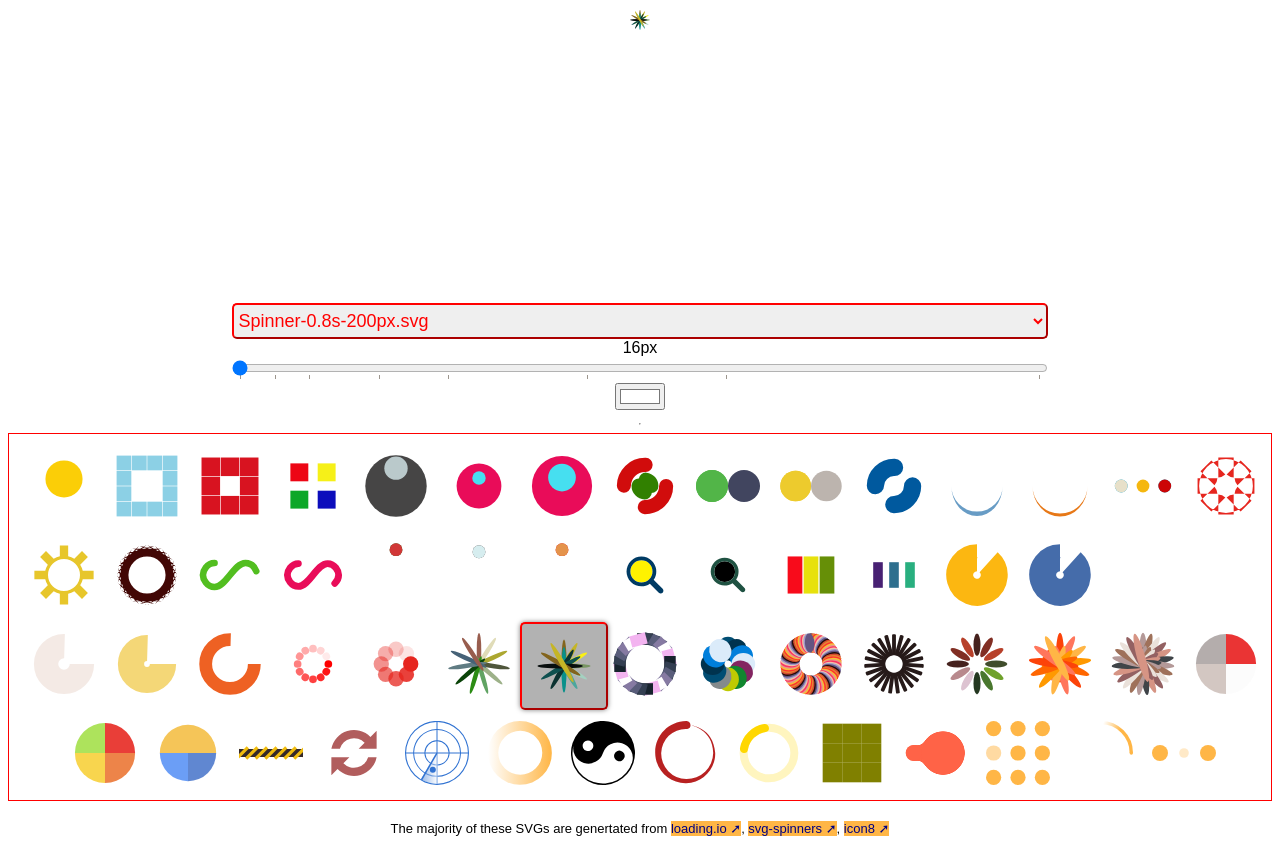
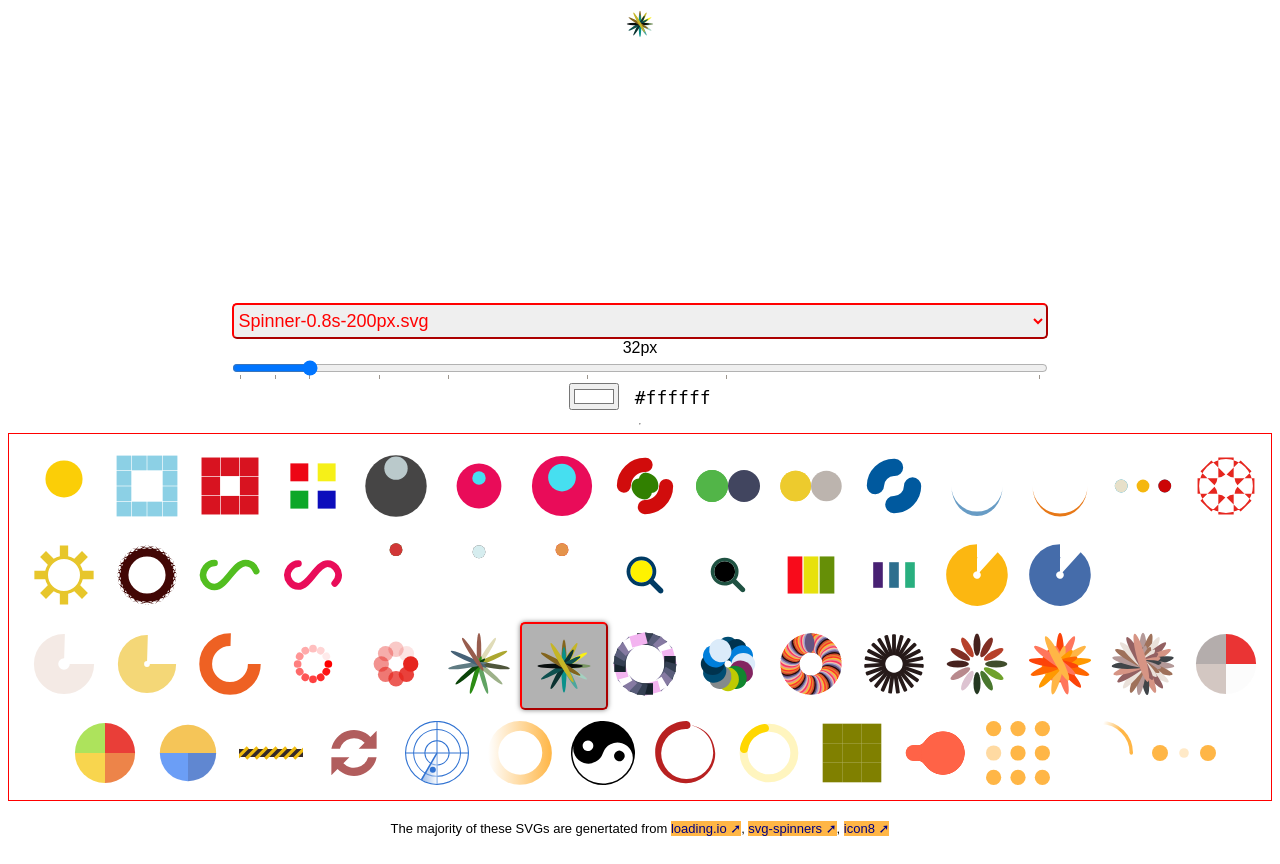
Before and after one commit to saidbakr/svgs-test, a plain HTML site: page index.html in a window 1280 px wide. Drawn offline with Linux system fonts and the light colour scheme.

Commit message:
Enlarge init. size to 32px, adding bg color code

```diff
--- a/index.html
+++ b/index.html
@@ -24,7 +24,7 @@
         background: maroon;
       }
       img.loader{
-        width: 24px;
+        width: 32px;
       }
       #controls{
         background: rgba(255,255,255,0.5);
@@ -69,6 +69,11 @@
         border: 2px outset red;
         border-radius: 5px;
       }
+      #colorHex{
+        disply: inline-block;
+        font-size: large;
+        font-family: mono;
+      }
       output{
         display: block;
       }
@@ -99,7 +104,7 @@
         </select>
       </div>
       <div class="cItem">
-      <output id="size-output" for="size">16px</output>
+      <output id="size-output" for="size">32px</output>
         <input
             type="range"
             name="size"
@@ -121,7 +126,7 @@
             </datalist>
       </div>
       <div class="cItem">
-        <input type="color" id="color" value="#FFFFFF" onchange="changeBodyColor(this)">
+        <input type="color" id="color" value="#FFFFFF" onchange="changeBodyColor(this)">&nbsp;<code id="colorHex"> #ffffff </code>
       </div>
   </div>
     <hr>
@@ -137,6 +142,7 @@
       var loader = document.getElementById('loader');
       var preview = document.getElementById('preview');
       var sizeOutput = document.getElementById('size-output');
+      var colorHex = document.getElementById('colorHex');
       var outHtml = '';
       var previewHtml = '';
       for (i =0; i < arr.length; i++){
@@ -170,11 +176,12 @@
       }
       function changeBodyColor(ob){
         document.getElementsByTagName('body')[0].style.background = ob.value;
+        colorHex.innerText = ob.value;
       }
       function resetControls(){
         imgs.value = loader.src.replace(/.*\//,'');
         imgs.dispatchEvent(new Event("change"));
-        document.getElementById('size').value = 16;
+        document.getElementById('size').value = 32;
         document.getElementById('color').value = '#FFFFFF';
       }
     </script>
```
